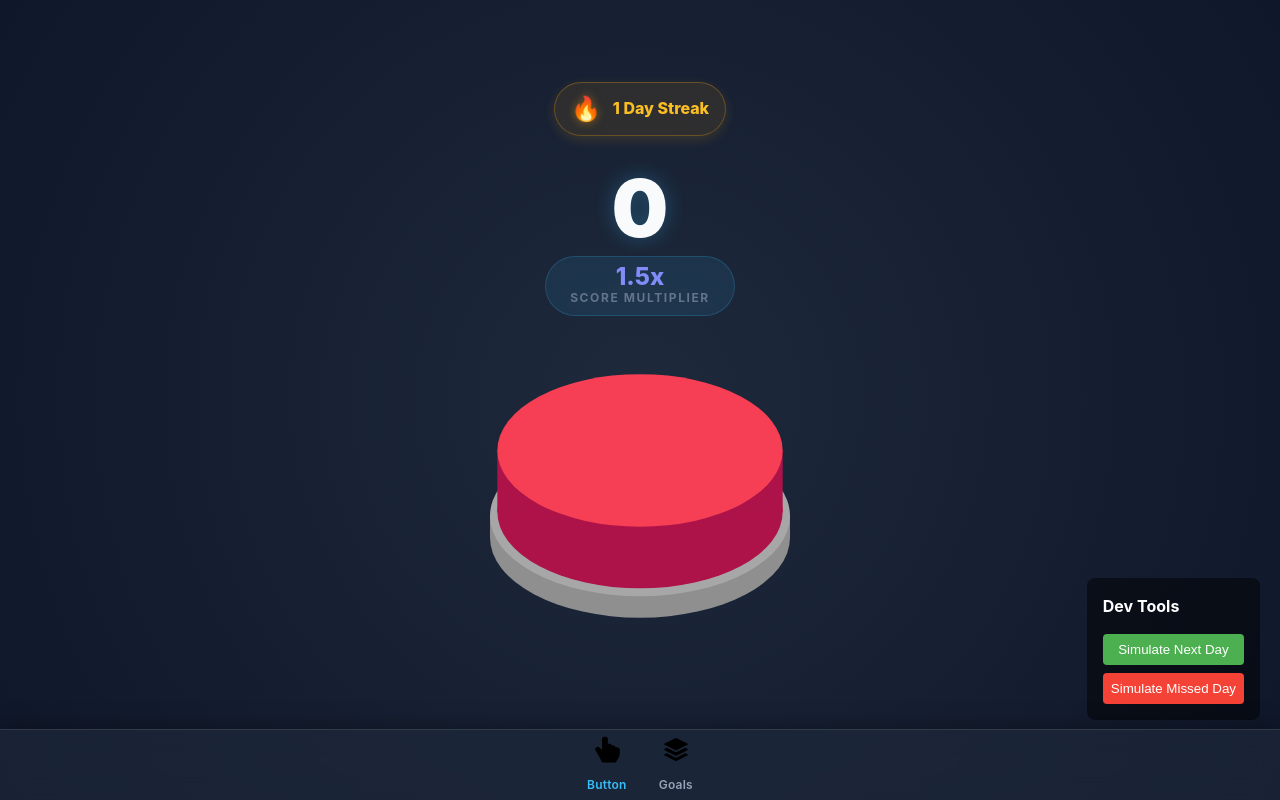
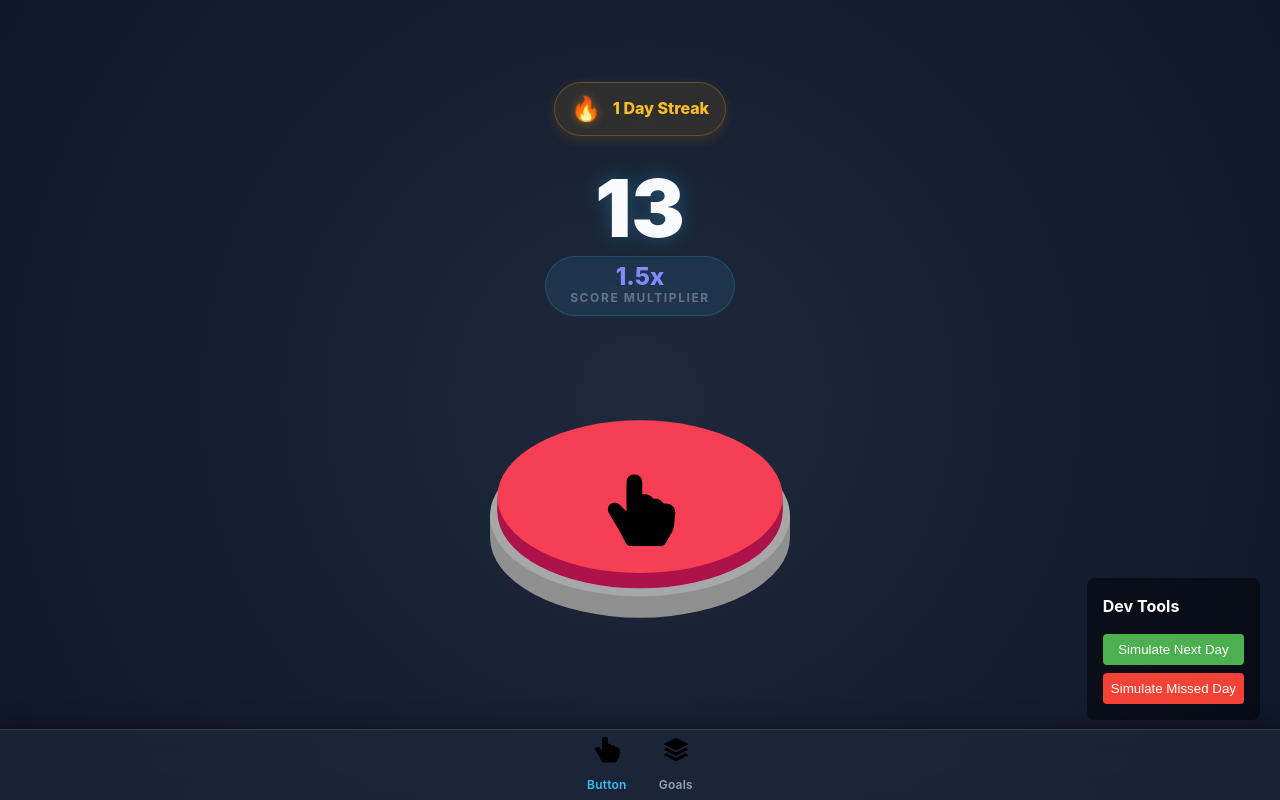
Before and after one commit to Simon-jmk/Mulle-Tech-Idle-Game, a React (Vite) app in the folder frontend/: page /button in a window 1280 px wide. Built offline with nearby package versions, Linux system fonts and the light colour scheme.

Commit message:
added autoclick functionality

```diff
--- a/frontend/src/ClickerButton.tsx
+++ b/frontend/src/ClickerButton.tsx
@@ -3,6 +3,7 @@ import { useState, useCallback, useRef } from 'react';
 interface ClickerButtonProps {
   onProgress?: () => void;
   cooldown?: number; // in milliseconds
+  isPressed?: boolean; // Forced pressed state from parent
 }
 
 const ButtonSVG = ({ isPressed, style }: { isPressed: boolean, style?: React.CSSProperties }) => {
@@ -41,8 +42,9 @@ const ButtonSVG = ({ isPressed, style }: { isPressed: boolean, style?: React.CSS
   );
 };
 
-export const ClickerButton = ({ onProgress, cooldown = 100 }: ClickerButtonProps) => {
-  const [isPressed, setIsPressed] = useState(false);
+export const ClickerButton = ({ onProgress, cooldown = 100, isPressed: forcedPressed = false }: ClickerButtonProps) => {
+  const [localIsPressed, setLocalIsPressed] = useState(false);
+  const isPressed = forcedPressed || localIsPressed;
   const [isOnCooldown, setIsOnCooldown] = useState(false);
   const lastClickTime = useRef<number>(0);
 
@@ -51,14 +53,14 @@ export const ClickerButton = ({ onProgress, cooldown = 100 }: ClickerButtonProps
     if (now - lastClickTime.current < cooldown) return;
 
     lastClickTime.current = now;
-    setIsPressed(true);
+    setLocalIsPressed(true);
     setIsOnCooldown(true);
 
     if (onProgress) onProgress();
 
     // Switch back to "up" state after a short delay
     setTimeout(() => {
-      setIsPressed(false);
+      setLocalIsPressed(false);
     }, 100);
 
     // Remove cooldown state after specified time
@@ -71,9 +73,9 @@ export const ClickerButton = ({ onProgress, cooldown = 100 }: ClickerButtonProps
     <div className="clicker-container">
       <button
         className={`clicker-button ${isOnCooldown ? 'cooldown' : ''}`}
-        onMouseDown={() => !isOnCooldown && setIsPressed(true)}
-        onMouseUp={() => setIsPressed(false)}
-        onMouseLeave={() => setIsPressed(false)}
+        onMouseDown={() => !isOnCooldown && setLocalIsPressed(true)}
+        onMouseUp={() => setLocalIsPressed(false)}
+        onMouseLeave={() => setLocalIsPressed(false)}
         onClick={handleClick}
         disabled={isOnCooldown}
         aria-label="Action Button"
--- a/frontend/src/MainPage.tsx
+++ b/frontend/src/MainPage.tsx
@@ -1,15 +1,49 @@
-import { useState, useCallback } from 'react';
+import { useState, useCallback, useEffect } from 'react';
 import { ClickerButton } from './ClickerButton';
 import { useStreak } from './useStreak';
+import { HandIndexThumbFill } from 'react-bootstrap-icons';
 
 export const MainPage = () => {
   const [score, setScore] = useState(0);
+  const [isAutoClicking, setIsAutoClicking] = useState(false);
+  const [isAutoPressed, setIsAutoPressed] = useState(false);
   const { streakCount, streakBonus, simulateNextDay, simulateMissedDay } = useStreak();
 
   const baseScore = 1;
   const multiplier = 1.5 + streakBonus;
 
   const scorePerClick = baseScore * multiplier;
+  const clickCooldown = 200;
+  const autoClickDelay = 600; // Slower auto-click pace
+
+  useEffect(() => {
+    const autoClickExpiry = localStorage.getItem('autoClickExpiry');
+    if (!autoClickExpiry) {
+      const expiry = Date.now() + 24 * 60 * 60 * 1000;
+      localStorage.setItem('autoClickExpiry', expiry.toString());
+      setIsAutoClicking(true);
+    } else {
+      setIsAutoClicking(Date.now() < parseInt(autoClickExpiry, 10));
+    }
+  }, []);
+
+  useEffect(() => {
+    let intervalId: number;
+    if (isAutoClicking) {
+      intervalId = window.setInterval(() => {
+        const autoClickExpiry = localStorage.getItem('autoClickExpiry');
+        if (autoClickExpiry && Date.now() < parseInt(autoClickExpiry, 10)) {
+          setScore((prev) => prev + scorePerClick);
+          setIsAutoPressed(true);
+          setTimeout(() => setIsAutoPressed(false), 300);
+        } else {
+          setIsAutoClicking(false);
+          window.clearInterval(intervalId);
+        }
+      }, autoClickDelay);
+    }
+    return () => window.clearInterval(intervalId);
+  }, [isAutoClicking, scorePerClick, autoClickDelay]);
 
   const handleButtonClick = useCallback(() => {
     setScore((prev) => prev + scorePerClick);
@@ -34,7 +68,18 @@ export const MainPage = () => {
           <span className="multiplier-label">Score Multiplier</span>
         </div>
       </div>
-      <ClickerButton onProgress={handleButtonClick} cooldown={200} />
+      <div className="clicker-wrapper">
+        <ClickerButton
+          onProgress={handleButtonClick}
+          cooldown={clickCooldown}
+          isPressed={isAutoPressed}
+        />
+        {isAutoClicking && (
+          <div className={`auto-clicker-hand ${isAutoPressed ? 'pressing' : ''}`}>
+            <HandIndexThumbFill size={80} />
+          </div>
+        )}
+      </div>
 
       {/* Developer Tools for Testing Streak */}
       <div className="dev-tools" style={{ position: 'fixed', bottom: '80px', right: '20px', display: 'flex', flexDirection: 'column', gap: '0.5rem', background: 'rgba(0,0,0,0.5)', padding: '1rem', borderRadius: '8px', zIndex: 1000}}>
--- a/frontend/src/index.css
+++ b/frontend/src/index.css
@@ -67,6 +67,13 @@ h1 {
   min-height: calc(100vh - 70px);
 }
 
+.clicker-wrapper {
+  position: relative;
+  display: flex;
+  justify-content: center;
+  align-items: center;
+}
+
 .clicker-container {
   position: relative;
   display: flex;
@@ -74,6 +81,22 @@ h1 {
   align-items: center;
   width: 300px;
   height: 300px;
+}
+
+.auto-clicker-hand {
+  position: absolute;
+  top: 50%;
+  left: 50%;
+  pointer-events: none;
+  color: #fbbf24;
+  z-index: 10;
+  transform: translate(-50%, -50%) scale(1);
+  transition: transform 0.1s cubic-bezier(0.175, 0.885, 0.32, 1.275);
+  transform-origin: center center;
+}
+
+.auto-clicker-hand.pressing {
+  transform: translate(-50%, calc(-50% + 15px)) scale(0.9);
 }
 
 .clicker-button {
```
